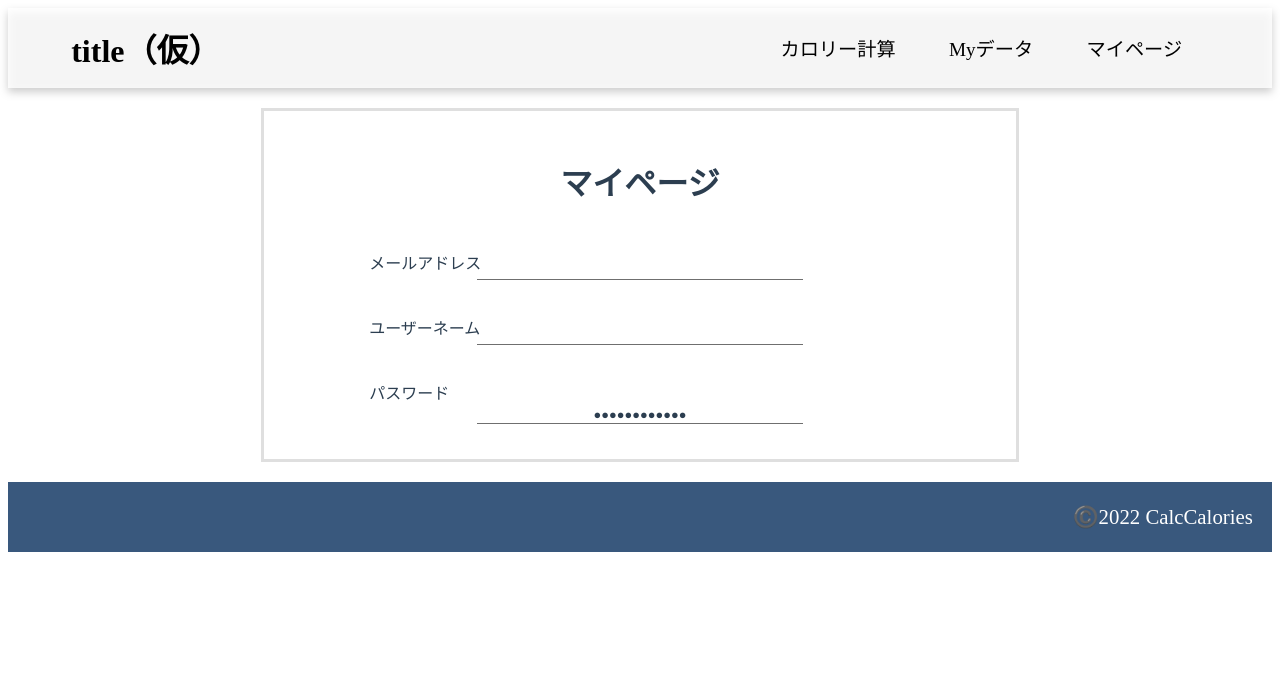
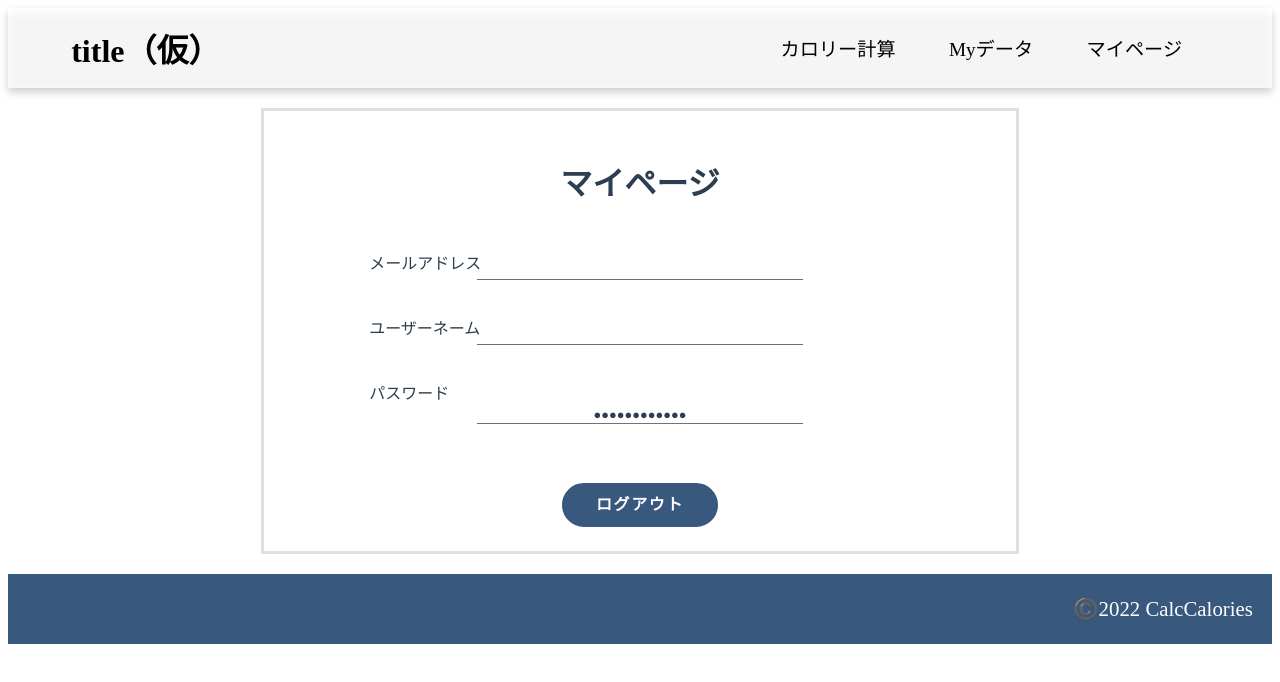
Before and after one commit to riho-trm/easy-calcal, a Vue app: page /mypage in a window 1280 px wide. Shown: the top 682 px of the page. Built offline with nearby package versions, Linux system fonts and the light colour scheme; sample sign-in values are in the browser's storage; a web font is replaced by a local one.

Commit message:
ログアウトボタン、処理追加

```diff
--- a/src/frontend/views/MyPage.vue
+++ b/src/frontend/views/MyPage.vue
@@ -17,18 +17,25 @@
           <div class="heading-title">パスワード</div>
           <div class="user-information">●●●●●●●●●●●●</div>
         </div>
+        <div class="logout-btn">
+          <AppProcessingButton buttonText="ログアウト" @processing="logout" />
+        </div>
       </div>
     </div>
   </div>
 </template>
 
 <script lang="ts">
+import AppProcessingButton from "@/components/container/AppProcessingButton.vue";
 import { defineComponent } from "vue";
+import { useRouter } from "vue-router";
 import { useStore } from "vuex";
 
 export default defineComponent({
+  components: { AppProcessingButton },
   setup() {
     const store = useStore();
+    const router = useRouter();
 
     let userInformation = {
       email: "",
@@ -42,8 +49,19 @@ export default defineComponent({
     };
     created();
 
+    const logout = async () => {
+      await store
+        .dispatch("logout")
+        .then(() => {
+          router.push("/login");
+        })
+        .catch((error) => {
+          throw error;
+        });
+    };
     return {
       userInformation,
+      logout,
     };
   },
 });
@@ -87,6 +105,18 @@ export default defineComponent({
       .password {
         margin-bottom: 35px;
       }
+      .logout-btn {
+        width: 60%;
+        margin-left: auto;
+        margin-right: auto;
+        padding: 0;
+        padding: 1.5rem 0;
+        :deep(.btn) {
+          font-size: 1rem;
+          padding: 0.5rem 2rem;
+          margin: 0 1rem;
+        }
+      }
     }
   }
 }
```
